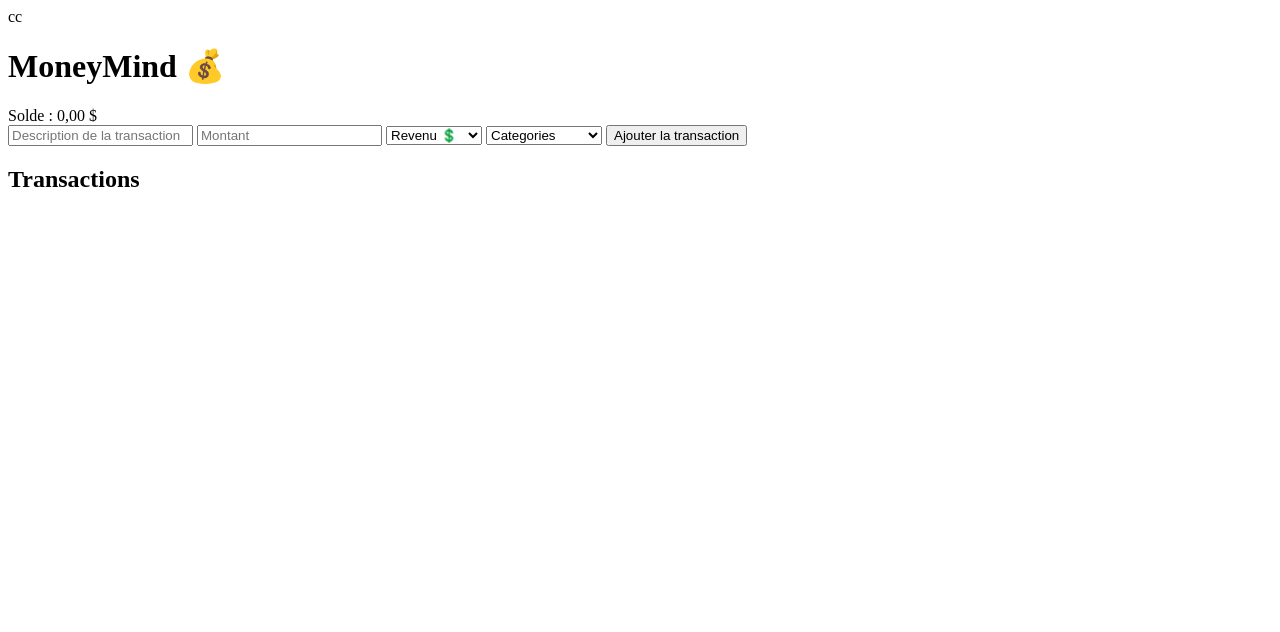
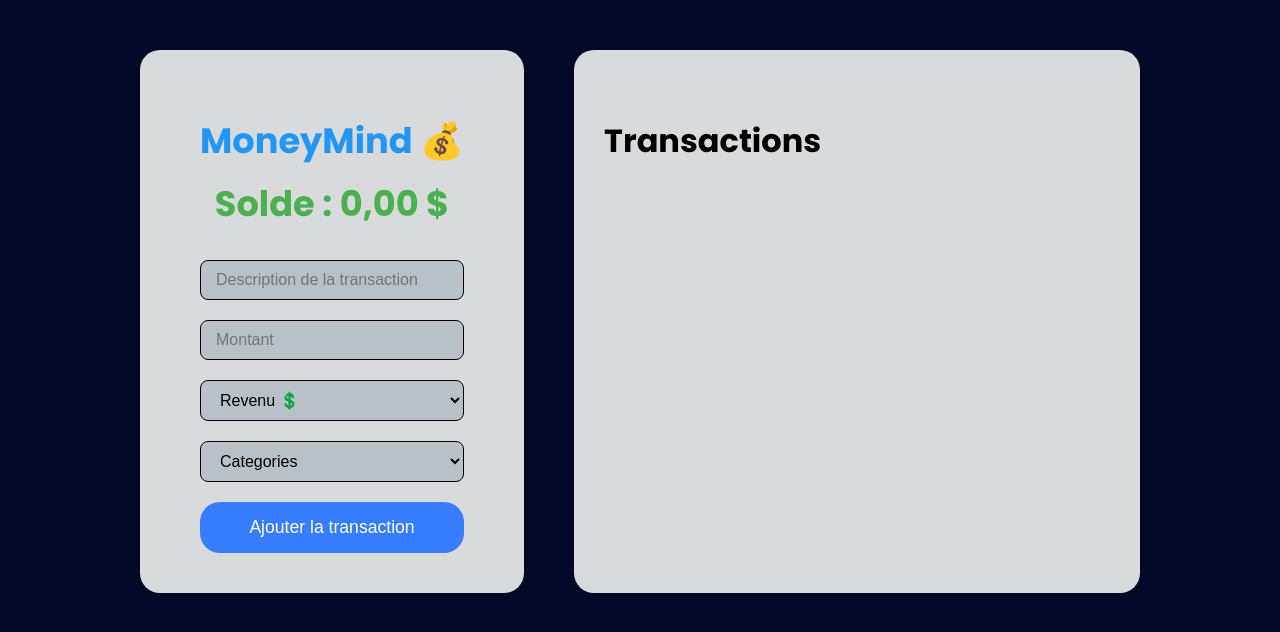
Before and after one commit to Promesse-Cilomba/PROJET-FINAL, a plain HTML site: page PROJET - MONEYMIND/index.html in a window 1280 px wide. Drawn offline with Linux system fonts and the light colour scheme.

Commit message:
index.html

```diff
--- a/PROJET - MONEYMIND/index.html
+++ b/PROJET - MONEYMIND/index.html
@@ -4,7 +4,7 @@
   <meta charset="UTF-8">
   <meta name="viewport" content="width=device-width, initial-scale=1.0">
   <title>MoneyMind</title>
-  cc
+  <link rel="stylesheet" href="style.css">
   <link href="https://fonts.googleapis.com/css2?family=Poppins:wght@400;700&display=swap" rel="stylesheet">
   </head>
 <body>
```
